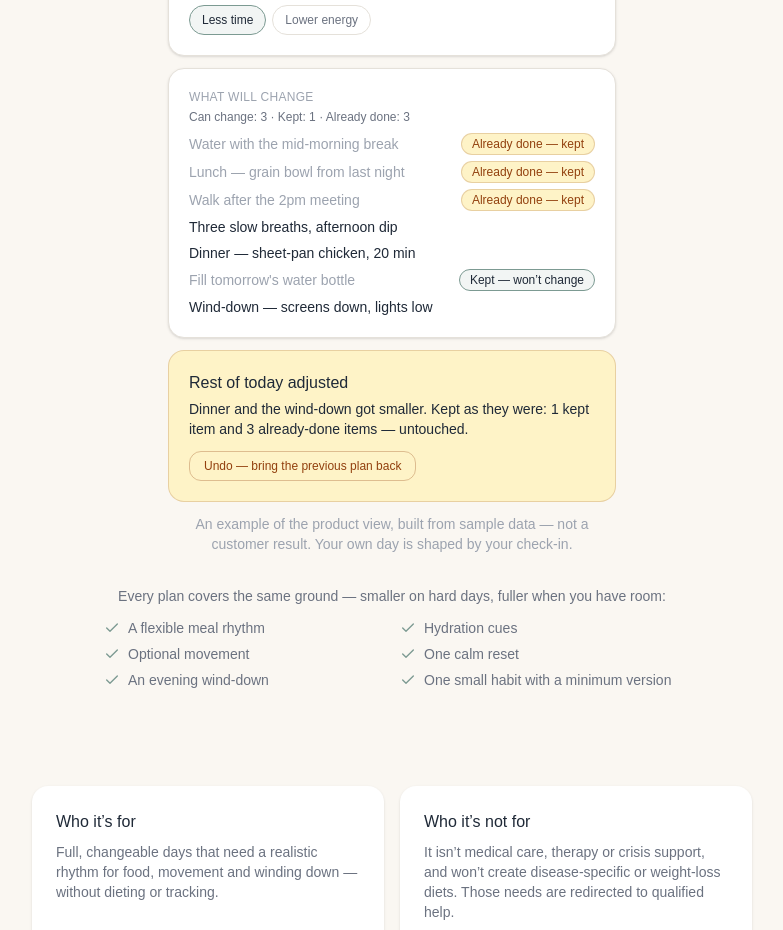
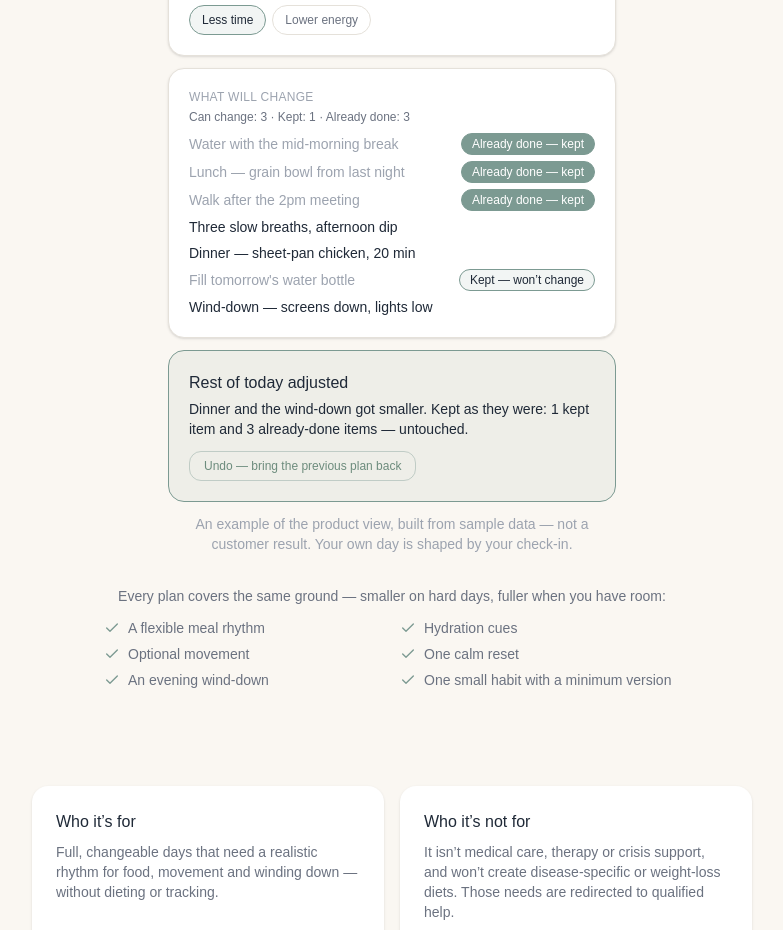
Before and after one commit to primocera/Mellowa, a Next.js app: page / in a window 1280 px wide. Shown: the part 1140-2070 px from the top of the page, without its empty margins (248-1031 px from the left). Built offline with nearby package versions, Linux system fonts and the light colour scheme; no server answers.

Commit message:
Revert "fix: use subtle amber, not sage, for "Already done — kept" and "Rest of today adjusted""
This reverts commit 2396e6df6226582dd693f161c1ff72339e5bb7f9.

```diff
--- a/src/components/dailyflow/adaptive-day-proof.tsx
+++ b/src/components/dailyflow/adaptive-day-proof.tsx
@@ -102,7 +102,7 @@ export function AdaptiveDayProof() {
                   {item.label}
                 </span>
                 {item.state === "done" && (
-                  <span className="shrink-0 rounded-full border border-[#92400E]/20 bg-[#FEF3C7] px-2.5 py-0.5 text-xs text-[#92400E]">
+                  <span className="shrink-0 rounded-full border border-[#7C9A92] bg-[#7C9A92] px-2.5 py-0.5 text-xs text-white">
                     Already done — kept
                   </span>
                 )}
@@ -117,13 +117,13 @@ export function AdaptiveDayProof() {
         </li>
 
         {/* 4 — committed, and reversible */}
-        <li className="rounded-2xl border border-[#92400E]/20 bg-[#FEF3C7] p-5">
+        <li className="rounded-2xl border border-[#7C9A92] bg-[#7C9A92]/10 p-5">
           <p className="font-medium text-[#1F2937]">Rest of today adjusted</p>
           <p className="mt-1 text-sm text-[#1F2937]">
             Dinner and the wind-down got smaller. Kept as they were: {kept} kept
             item and {alreadyDone} already-done items — untouched.
           </p>
-          <p className="mt-3 inline-flex rounded-xl border border-[#92400E]/30 px-3.5 py-1.5 text-xs font-medium text-[#92400E]">
+          <p className="mt-3 inline-flex rounded-xl border border-[#7C9A92]/40 px-3.5 py-1.5 text-xs font-medium text-[#6D8C7D]">
             Undo — bring the previous plan back
           </p>
         </li>
--- a/src/components/dailyflow/today-plan-v2.tsx
+++ b/src/components/dailyflow/today-plan-v2.tsx
@@ -608,7 +608,7 @@ export function TodayPlanV2({
         <div
           role="status"
           aria-live="polite"
-          className="flex items-center justify-between gap-2 rounded-xl border border-[#92400E]/20 bg-[#FEF3C7] px-4 py-2.5 text-sm text-[#92400E]"
+          className="flex items-center justify-between gap-2 rounded-xl border border-[#7C9A92]/30 bg-[#7C9A92]/10 px-4 py-2.5 text-sm text-[#1F2937]"
         >
           <span>Marked done.</span>
           <button
@@ -616,7 +616,7 @@ export function TodayPlanV2({
               toggleDone(justDone, "now");
               setJustDone(null);
             }}
-            className="inline-flex min-h-[44px] shrink-0 items-center px-2 font-medium underline underline-offset-2 hover:text-[#78350F] focus-visible:outline-none focus-visible:ring-2 focus-visible:ring-[#92400E] focus-visible:ring-offset-2"
+            className="inline-flex min-h-[44px] shrink-0 items-center px-2 font-medium underline underline-offset-2 hover:text-[#6D8C7D] focus-visible:outline-none focus-visible:ring-2 focus-visible:ring-[#7C9A92] focus-visible:ring-offset-2"
           >
             Undo
           </button>
@@ -1056,7 +1056,7 @@ export function TodayPlanV2({
 
       {/* MW-S02/MW-V9-04: after a committed repair — deterministic diff + free Undo */}
       {repairResult && (
-        <div className="rounded-2xl border border-[#92400E]/20 bg-[#FEF3C7] p-5 text-sm text-[#1F2937]" aria-live="polite">
+        <div className="rounded-2xl border border-[#7C9A92] bg-[#7C9A92]/10 p-5 text-sm text-[#1F2937]" aria-live="polite">
           <p className="font-medium">Rest of today adjusted</p>
           <p className="mt-1">
             {deterministicDiff(repairResult.changed)}
@@ -1069,7 +1069,7 @@ export function TodayPlanV2({
           <button
             onClick={undoRepair}
             disabled={simplifying}
-            className="mt-3 rounded-xl border border-[#92400E]/30 px-3.5 py-1.5 text-xs font-medium text-[#92400E] transition hover:bg-white/60 disabled:opacity-60"
+            className="mt-3 rounded-xl border border-[#7C9A92]/40 px-3.5 py-1.5 text-xs font-medium text-[#6D8C7D] transition hover:bg-white/60 disabled:opacity-60"
           >
             Undo — bring the previous plan back
           </button>
@@ -1133,7 +1133,7 @@ export function TodayPlanV2({
                     {item.label}
                   </span>
                   {isDone ? (
-                    <span className="rounded-full bg-[#FEF3C7] px-2.5 py-0.5 text-xs text-[#92400E]">
+                    <span className="rounded-full bg-[#7C9A92] px-2.5 py-0.5 text-xs text-white">
                       Already done — kept
                     </span>
                   ) : (
@@ -1246,7 +1246,7 @@ function DoneToggle({ done, onClick }: { done: boolean; onClick: () => void }) {
       className={clsx(
         "mt-3 flex items-center gap-1.5 rounded-xl px-3.5 py-1.5 text-xs font-medium transition",
         done
-          ? "bg-[#FEF3C7] text-[#92400E]"
+          ? "bg-[#7C9A92]/15 text-[#6D8C7D]"
           : "bg-[#7C9A92] text-white hover:bg-[#6D8C7D]"
       )}
     >
```
Also changed, not shown: 1 other file (tests, documents, lock files or other folders).
